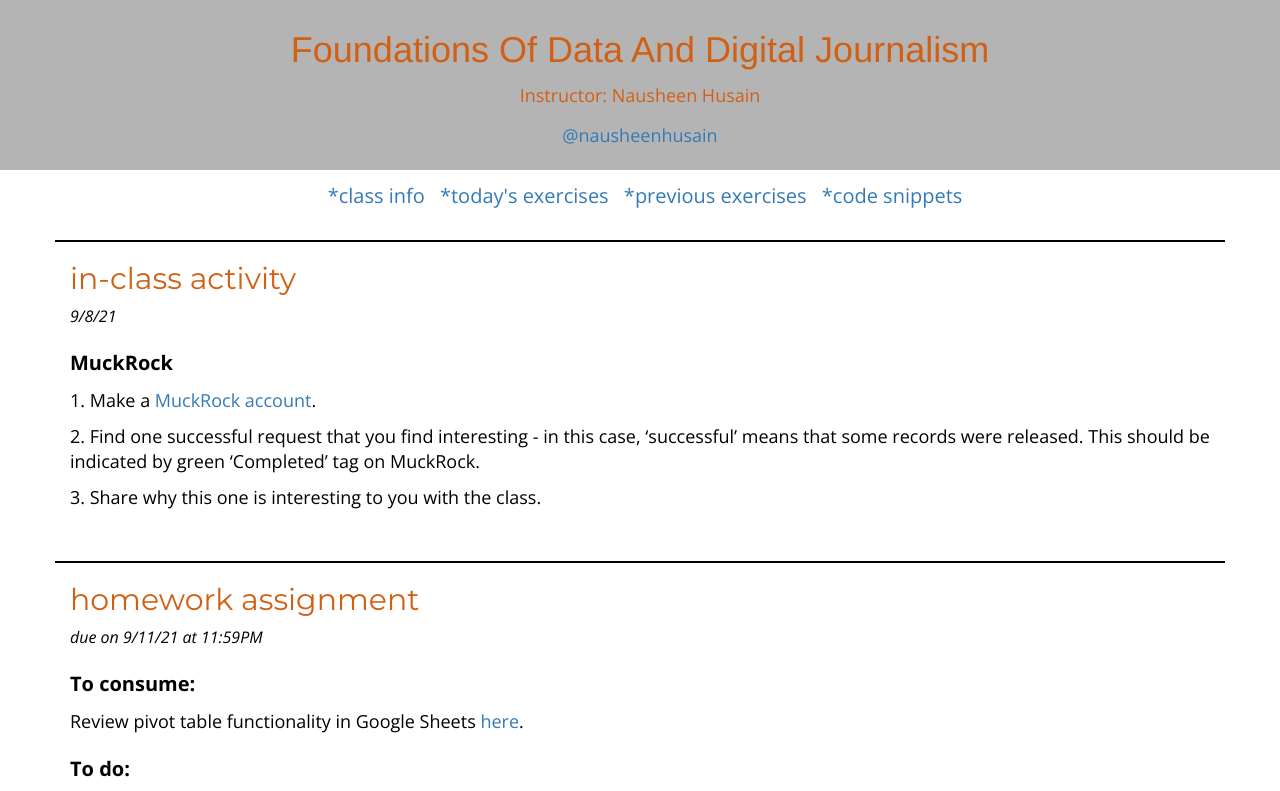
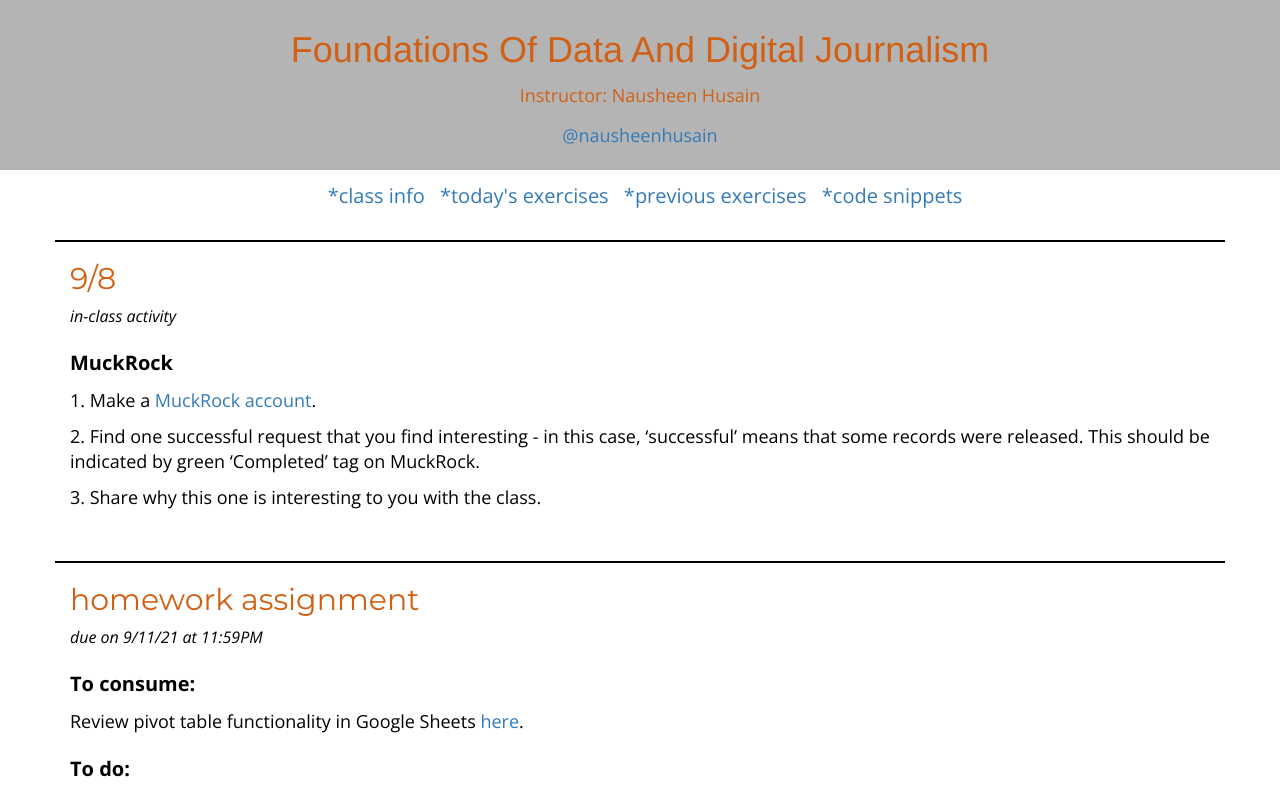
Before and after one commit to nausheenhusain/data_foundations, a plain HTML site: page previous.html in a window 1280 px wide. Shown: the top 791 px of the page. Drawn offline with nearby package versions, Linux system fonts and the light colour scheme.

Commit message:
Fixes date issue

```diff
--- a/previous.html
+++ b/previous.html
@@ -69,8 +69,8 @@
 	<!-- week two, class one -->
 
 	<div class="container content">
-		<h2>in-class activity</h2>
-		<p class="subhed">9/8/21</p>
+		<h2>9/8</h2>
+		<p class="subhed">in-class activity</p>
 		<h3>MuckRock</h3>
 			<p>1. Make a <a href="https://www.muckrock.com/foi/list/" target="_blank">MuckRock account</a>.</p>
 			<p>2. Find one successful request that you find interesting - in this case, ‘successful’ means that some records were released. This should be indicated by green ‘Completed’ tag on MuckRock.</p>
```
